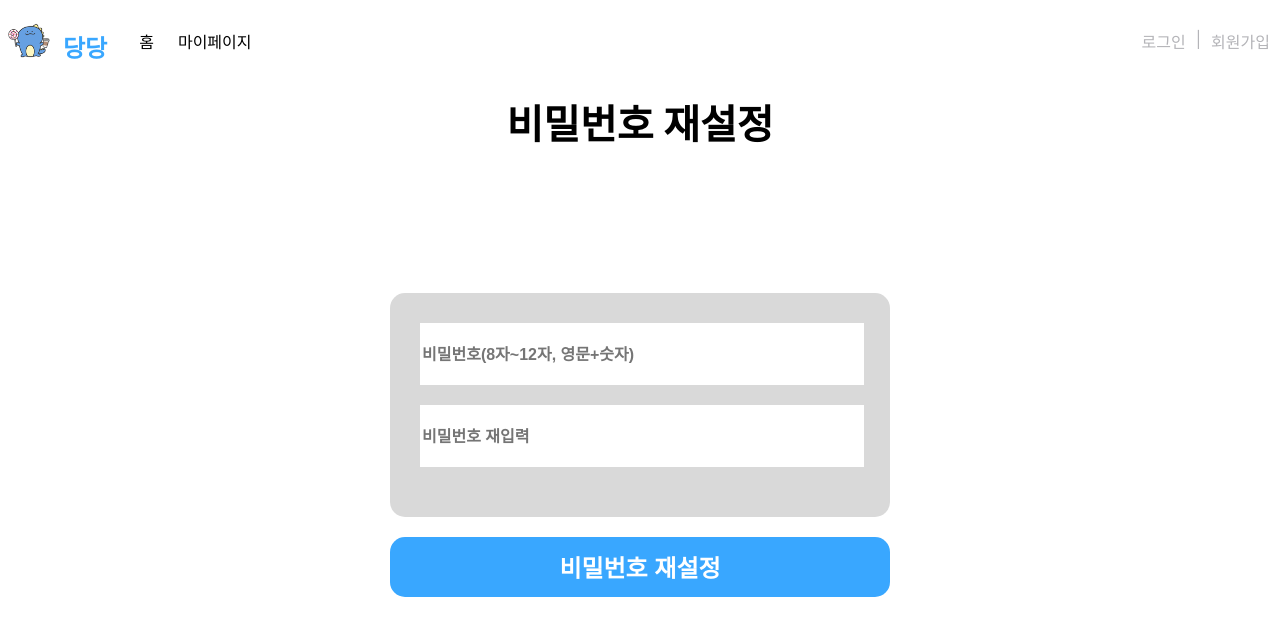
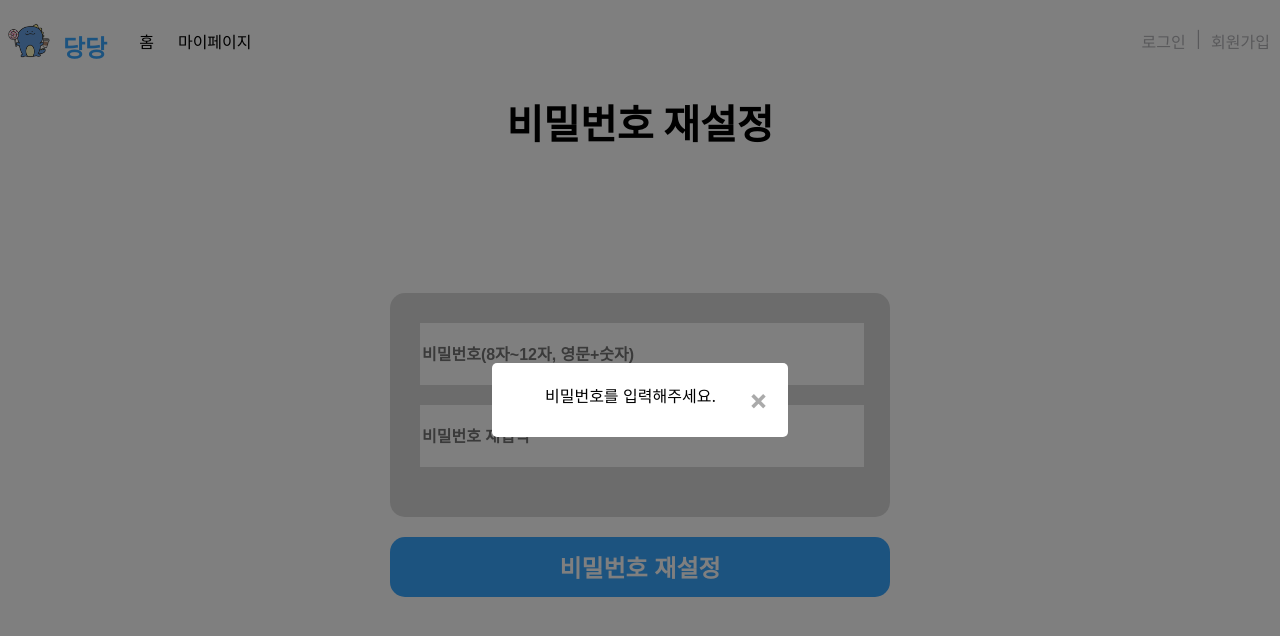
Before and after one commit to capstone-design-a4/dangdang-FE, a React (Create React App) app: page /searchpwform in a window 1280 px wide. Both pictures are taken after a click on the button "비밀번호 재설정". Shown: the top 636 px of the page. Built offline with nearby package versions, Linux system fonts and the light colour scheme; no server answers.

Commit message:
feature: 비밀번호 재설정 페이지 조건걸기

```diff
--- a/src/SearchPwForm.js
+++ b/src/SearchPwForm.js
@@ -1,7 +1,6 @@
 import React, { useState } from 'react';
 import { useNavigate } from 'react-router-dom';
 import axios from 'axios';
-import Modal from './Modal';
 
 function SearchPwForm() {
     const [password, setPassword] = useState('');
@@ -9,9 +8,31 @@ function SearchPwForm() {
     const [showModal, setShowModal] = useState(false);
     const navigate = useNavigate();
 
+    const [errorModalMessage, setErrorModalMessage] = useState('');
+    const [showErrorModal, setShowErrorModal] = useState(false);
+
+
     const handlePasswordReset = async () => {
+        if (!password || !passwordCheck) {
+            setErrorModalMessage('비밀번호를 입력해주세요.');
+            setShowErrorModal(true);
+            return;
+        }
+
+        if (password.length < 8 || password.length > 12 || !(/[a-zA-Z]/.test(password)) || !(/[0-9]/.test(password))) {
+            setErrorModalMessage('비밀번호는 8자에서 12자 사이이고, <br> 영문자와 숫자를 조합해야 합니다.');
+            setShowErrorModal(true);
+            return;
+        }
+
+        if (password !== passwordCheck) {
+            setErrorModalMessage('비밀번호가 일치하지 않습니다.');
+            setShowErrorModal(true);
+            return;
+        }
+
         try {
-            const response = await axios.post(`http://localhost:8080/api/member/setPassword`, null, {
+            const response = await axios.post('http://localhost:8080/api/member/setPassword', null, {
                 params: {
                     password: password,
                     passwordCheck: passwordCheck
@@ -24,10 +45,12 @@ function SearchPwForm() {
             if (response.data === "비밀번호가 재설정 되었습니다.") {
                 setShowModal(true);
             } else {
-                console.error('비밀번호 재설정 실패:', response.data);
+                setErrorModalMessage('비밀번호 재설정 실패: ' + response.data);
+                setShowErrorModal(true);
             }
         } catch (error) {
-            console.error('Error resetting password:', error);
+            setErrorModalMessage('Error resetting password: ' + error.message);
+            setShowErrorModal(true);
         }
     };
 
@@ -70,6 +93,15 @@ function SearchPwForm() {
                     </div>
                 </div>
             )}
+
+            {showErrorModal && (
+                <div className="error_modal">
+                    <div className="error_modal_content">
+                        <span className="close" onClick={() => setShowErrorModal(false)}>&times;</span>
+                        <div className="error-message" dangerouslySetInnerHTML={{__html: errorModalMessage}}></div>
+                    </div>
+                </div>
+            )}
         </div>
     );
 }
--- a/src/searchpw_form.css
+++ b/src/searchpw_form.css
@@ -52,3 +52,23 @@
     justify-content: center;
     font-weight: bold;
 }
+
+.error_modal {
+    position: fixed;
+    top: 0;
+    left: 0;
+    width: 100%;
+    height: 100%;
+    display: flex;
+    align-items: center;
+    justify-content: center;
+    background-color: rgba(0, 0, 0, 0.5);
+}
+
+.error_modal_content {
+    background-color: white;
+    padding: 20px;
+    border-radius: 5px;
+    text-align: center;
+    width: 20%;
+}
```
